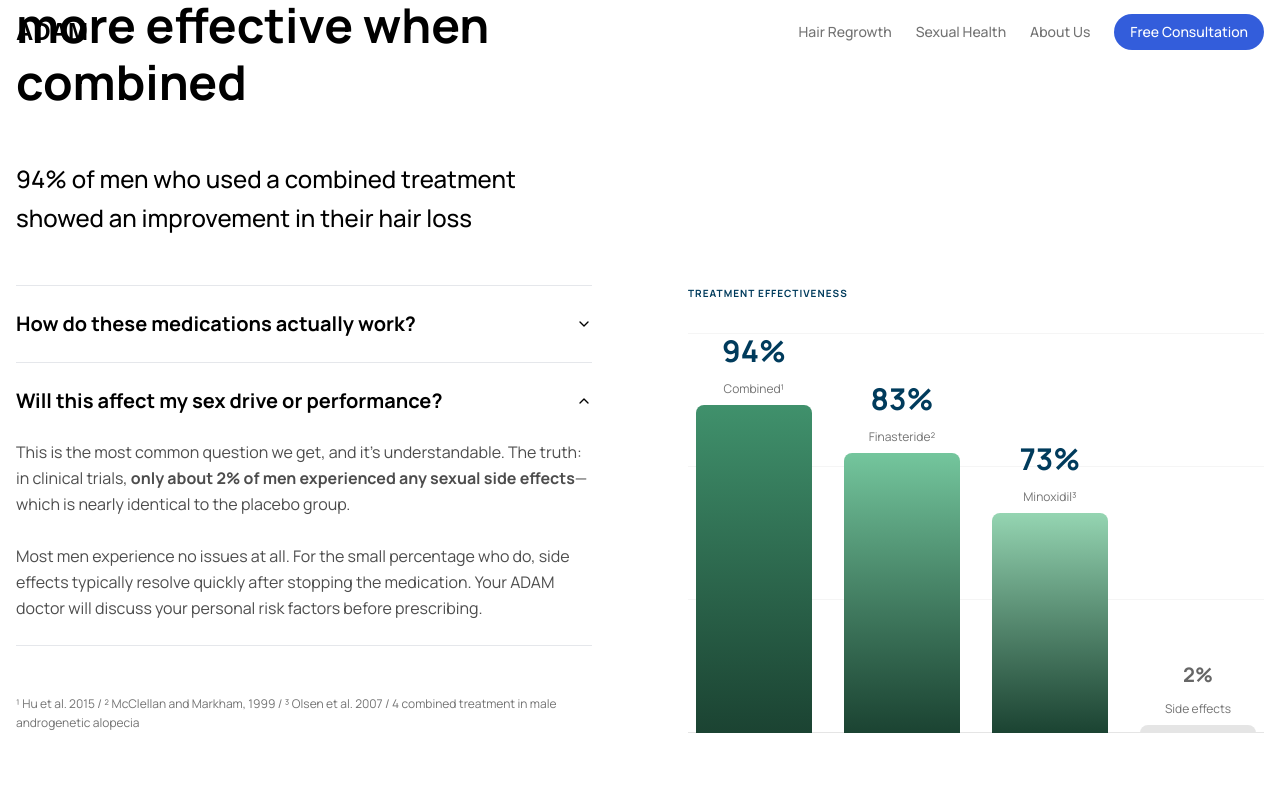
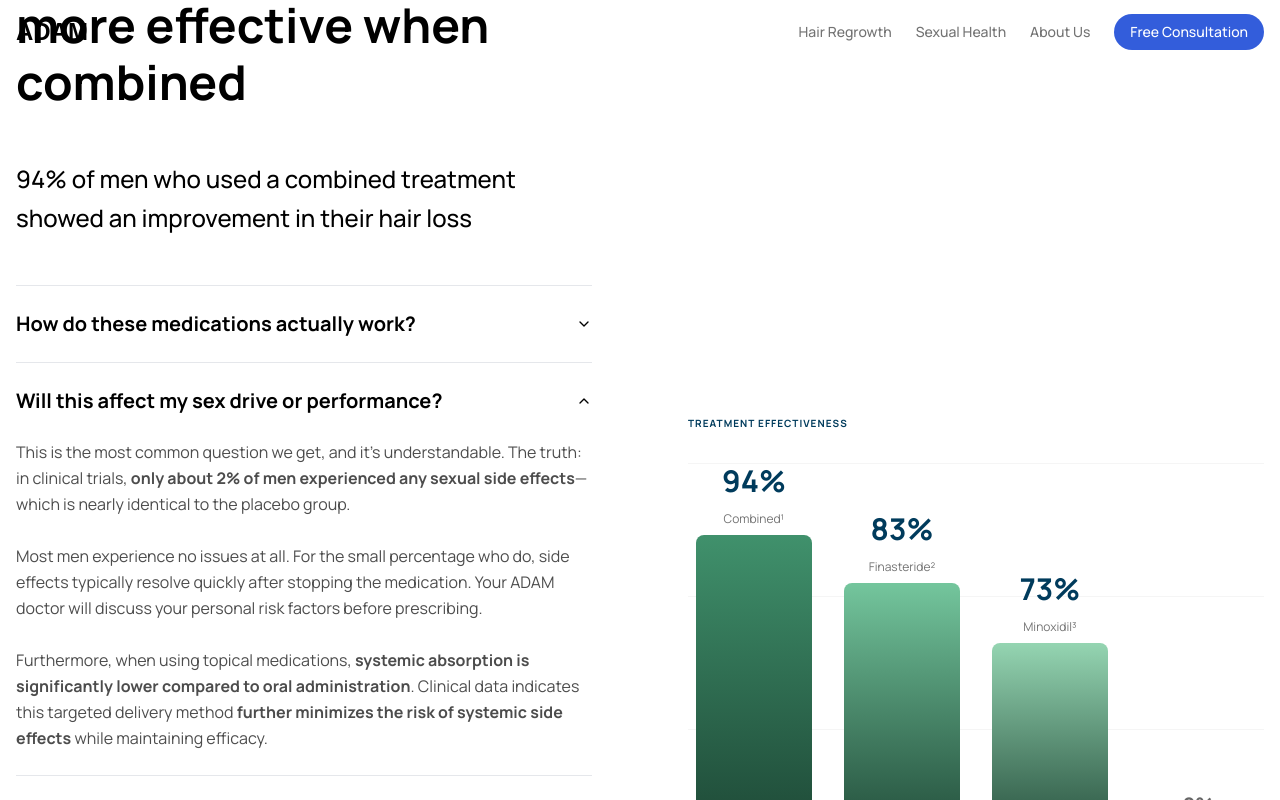
Before and after one commit to antonrodrigobaskr/ADAM-version2, a Next.js app: page / in a window 1280 px wide. Both pictures are taken after a click on the button "Will this affect my sex drive or performance?". Shown: the part 2012-2812 px from the top of the page. Built offline with nearby package versions, Linux system fonts and the light colour scheme; a web font is replaced by a local one.

Commit message:
Update Science section with info on topical application side effects

```diff
--- a/components/landing/Science.tsx
+++ b/components/landing/Science.tsx
@@ -64,6 +64,8 @@ export function Science() {
                                         This is the most common question we get, and it's understandable. The truth: in clinical trials, <strong>only about 2% of men experienced any sexual side effects</strong>—which is nearly identical to the placebo group.
                                         <br /><br />
                                         Most men experience no issues at all. For the small percentage who do, side effects typically resolve quickly after stopping the medication. Your ADAM doctor will discuss your personal risk factors before prescribing.
+                                        <br /><br />
+                                        Furthermore, when using topical medications, <strong>systemic absorption is significantly lower compared to oral administration</strong>. Clinical data indicates this targeted delivery method <strong>further minimizes the risk of systemic side effects</strong> while maintaining efficacy.
                                     </AccordionContent>
                                 </AccordionItem>
                             </Accordion>
```
